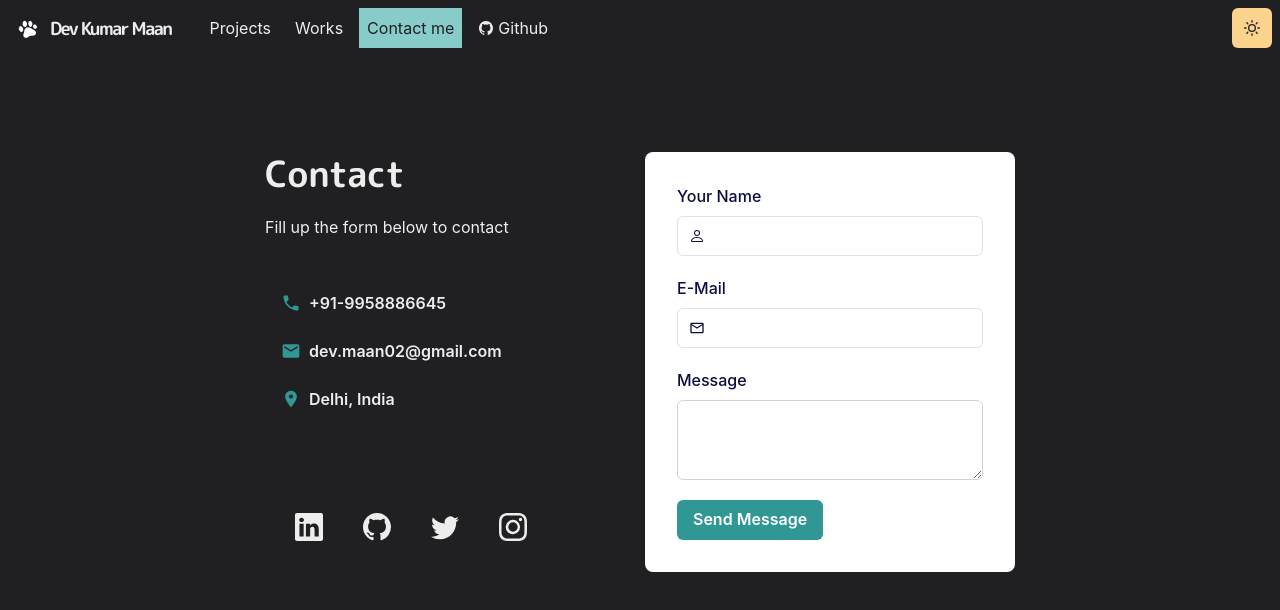
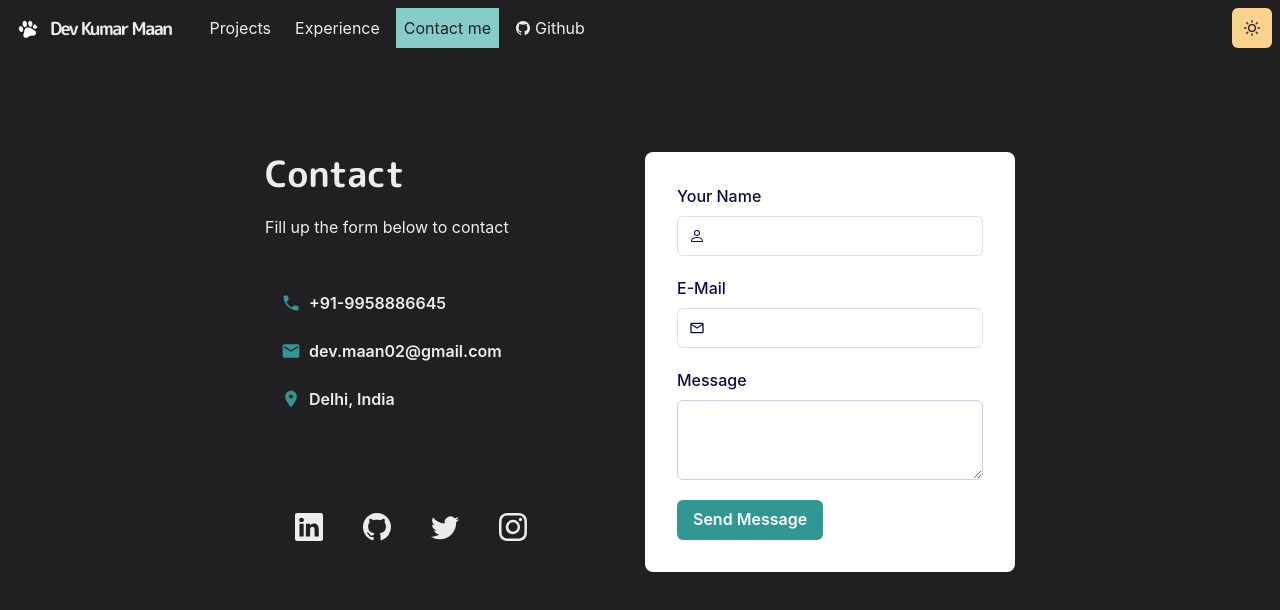
Before and after one commit to devkmaan/portfolioo, a Next.js app: page /contact in a window 1280 px wide. Shown: the top 610 px of the page. Built offline with nearby package versions, Linux system fonts and the light colour scheme.

Commit message:
Update Navbar.js

```diff
--- a/components/Navbar.js
+++ b/components/Navbar.js
@@ -75,7 +75,7 @@ const Navbar = props => {
                         Projects
                     </LinkItem>
                     <LinkItem href="/works" path={path}>
-                        Works
+                        Experience
                     </LinkItem>
                     <LinkItem href="/contact" path={path}>
                         Contact me
@@ -110,7 +110,7 @@ const Navbar = props => {
                                     <MenuItem as={Link}>About</MenuItem>
                                 </NextLink>
                                 <NextLink href="/works" passHref>
-                                    <MenuItem as={Link}>Works</MenuItem>
+                                    <MenuItem as={Link}>Experience</MenuItem>
                                 </NextLink>
                                 <NextLink href="/contact" passHref>
                                     <MenuItem as={Link}>Contact me</MenuItem>
```
